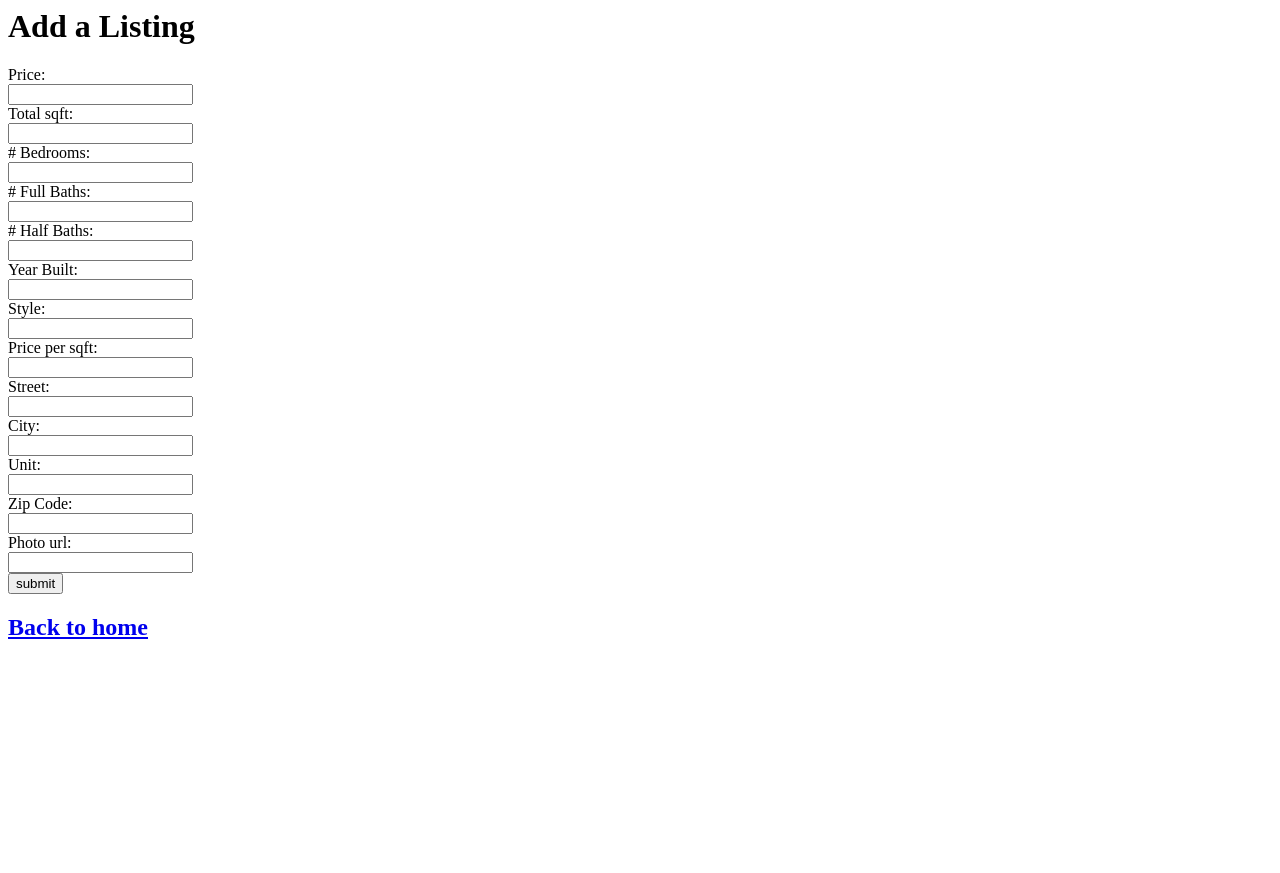
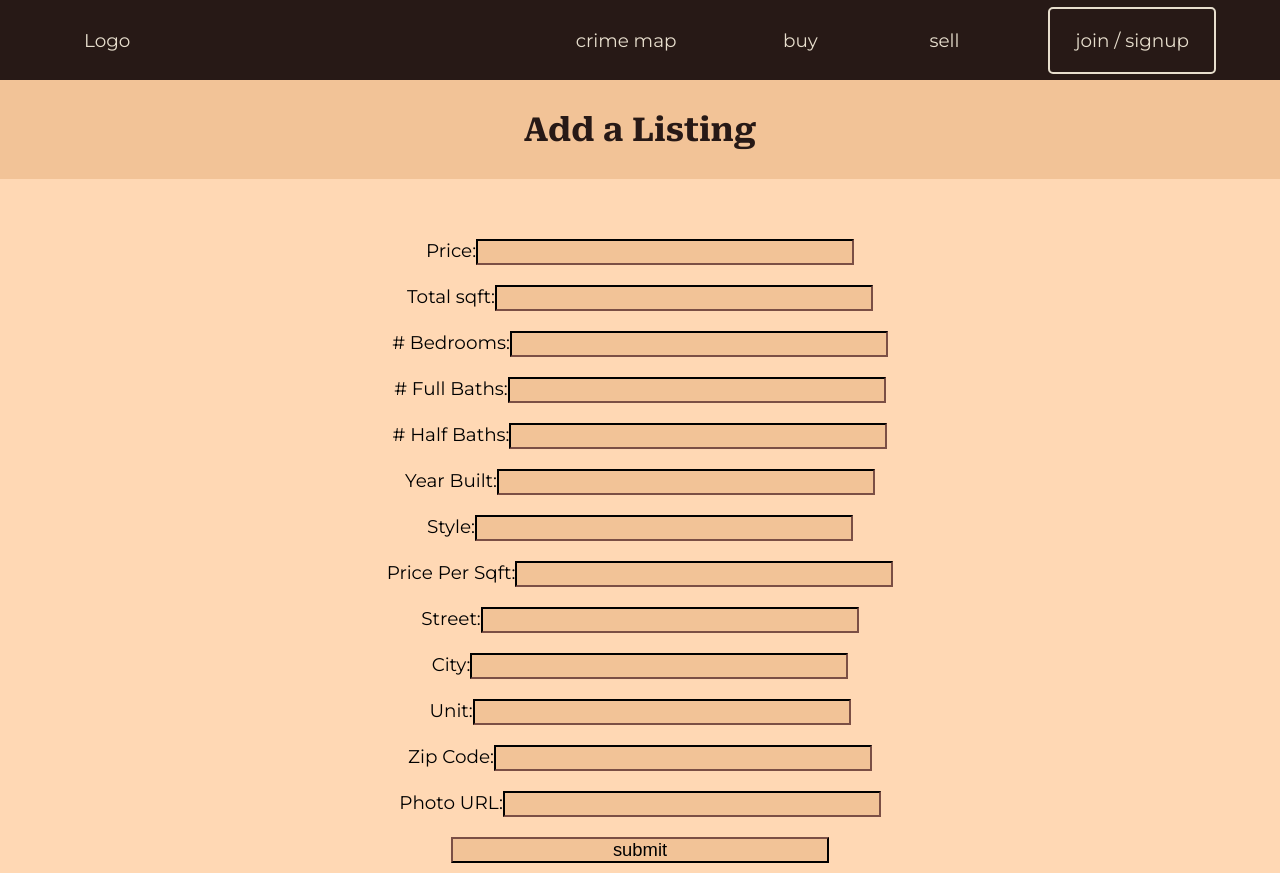
Before and after one commit to carlyswe/cop4710proj, a Flask app: page /addlisting in a window 1280 px wide. Before the commit the page ends 639 px from the top, so only its background shows below. Run offline with Flask 3, Linux system fonts and the light colour scheme.

Commit message:
added addlisting.html

```diff
--- a/Website/static/css/styles.css
+++ b/Website/static/css/styles.css
@@ -24,6 +24,7 @@
 .wrapper-home{
     overflow-x: hidden;
     position: relative;
+    background-color: var(--beige);
     width: 100%;
     height: 100%;
 }
@@ -475,10 +476,12 @@
     display: block;
     margin: auto;
     min-width: 200px;
+    color: var(--earth);
 
 }
 
 .school-info{
+    color: var(--earth);
     display: flex;
     background-color: var(--beige);
 }
@@ -509,6 +512,7 @@
     margin: auto;
     width: 80%;
     display: flex;
+    flex-wrap: wrap;
     justify-content: space-between;
 }
 
@@ -522,6 +526,7 @@
 
 .crime-head-container{
     margin: auto;
+    color: var(--earth);
     width: 80%;
 }
 
@@ -535,6 +540,7 @@
     border-radius: 5px;
     font-family: Montserrat;
     border: solid var(--earth) 2px;
+    min-width: 200px;
 }
 
 .box-text-1{
@@ -556,13 +562,14 @@
 .annual-crime-box{
     background-color: var(--sun);
     width: 40%;
+    min-width: 400px;
     height: auto;
     text-align: center;
     padding-top: 20px;
-    padding-bottom: 20px;
     border-radius: 5px;
     font-family: Montserrat;
     border: solid var(--earth) 2px;
+    margin-bottom: 100px;
 }
 
 .annual-text-1{
@@ -579,4 +586,57 @@
     border: solid 2px var(--earth);
     border-left: 0;
     border-right: 0;
+    border-top: 0;
 }
+
+.grid div:nth-of-type(5){
+    border-bottom: 0;
+}
+
+.grid p:nth-of-type(2){
+    font-weight: bold;
+}
+
+
+/**********************************************************
+                A D D  L I S T I N GS
+**********************************************************/
+.listing-header{
+    background-color:var(--tan);
+    width: 100%;
+    color: var(--earth);
+    font-size: calc(1.2vw + 1.2vh + 1vmin);
+}
+
+.listing-header h1{
+    font-family: 'Roboto Serif';
+    font-weight: bold;
+    margin: auto;
+    text-align: center;
+    padding: 30px;
+    padding-top: 110px;
+}
+
+.form{
+    padding-top: 50px;
+    display: block;
+    margin: auto;
+}
+.form div{
+    font-size: calc(0.5vw + 0.5vh + 1vmin);
+    font-family: Montserrat;
+    display: flex;
+    justify-content: center;
+    padding: 10px;
+}
+
+.form div > input {
+    background-color: var(--tan);
+    border-color: var(--earth);
+    width: 30%;
+}
+
+.form div > p {
+    float: left;
+    clear: left;
+}
--- a/Website/templates/addlisting.html
+++ b/Website/templates/addlisting.html
@@ -1,39 +1,105 @@
+<!DOCTYPE html>
     <html>
-    <body>
+        <head>
+            <meta charset="utf-8">
+            <meta http-equiv="X-UA-Compatible" content="IE=edge">
+            <title>Real Estate Site | Add a Listing</title>
+            <meta name="description" content="Find homes within safe counties in Florida.">
+            <meta name="viewport" content="width=device-width, initial-scale=1">
+            <link rel="stylesheet" href="../static/css/styles.css"/>
+            <link rel="preconnect" href="https://fonts.googleapis.com">
+            <link rel="preconnect" href="https://fonts.gstatic.com" crossorigin>
+            <link href="https://fonts.googleapis.com/css2?family=Montserrat:ital,wght@0,100..900;1,100..900&display=swap" rel="stylesheet">
+            <link rel="preconnect" href="https://fonts.googleapis.com">
+            <link rel="preconnect" href="https://fonts.gstatic.com" crossorigin>
+            <link href="https://fonts.googleapis.com/css2?family=Roboto+Serif:ital,opsz,wght@0,8..144,100..900;1,8..144,100..900&display=swap" rel="stylesheet">
+        </head>
+
+        <nav class="navbar">
+            <a class="logo nav-options" href="www.google.com">Logo</a>
+            <a class="nav-options" href="www.google.com">crime map</a>
+            <a class="nav-options" href="www.google.com">buy</a>
+            <a class="nav-options" href="www.google.com">sell</a>
+            <a class="join nav-options" href="www.google.com">join / signup</a>
+        </nav>
+
+        <body class="wrapper-home">
+            <div class="listing-header">
                 <h1>Add a Listing </h1>
+            </div>
+
+            <div class="form">
                 <form action = "{{ url_for('addlisting') }}" method = "POST">
-            Price: <br>
-            <input type = "number" name = "price" /><br>
-            Total sqft: <br>
-            <input type = "number" name = "sqft" /><br>
-            # Bedrooms: <br>
-            <input type = "number" name = "numbeds" /><br>
-            # Full Baths: <br>
-            <input type = "number" name = "numfullbaths" /><br>
-            # Half Baths: <br>
-            <input type = "number" name = "numhalfbaths" /><br>
-            Year Built: <br>
-            <input type = "number" name = "yearbuilt" /><br>
-            Style: <br>
-            <input type = "text" name = "style" /><br>
-            Price per sqft: <br>
-            <input type = "number" name = "pricepersqft" /><br>
-            Street: <br>
-            <input type = "text" name = "street" /><br>
-            City: <br>
-            <input type = "text" name = "city" /><br>
-            Unit: <br>
-            <input type = "text" name = "unit" /><br>
-            Zip Code: <br>
-            <input type = "number"  name = "zipcode" /><br>
+                    <div>
+                        <p>Price:</p>
+                        <input type = "number" name = "price" />
+                    </div>
 
-            Photo url: <br>
-            <input type = "url" name = "photourl" /><br>
+                    <div>
+                        <p>Total sqft:</p>
+                        <input type = "number" name = "sqft" />
+                    </div>
 
+                    <div>
+                        <p># Bedrooms:</p>
+                        <input type = "number" name = "numbeds" />
+                    </div>
 
+                    <div>
+                        <p># Full Baths:</p>
+                        <input type = "number" name = "numfullbaths" />
+                    </div>
 
-            <input type = "submit" value = "submit" /><br>
+                    <div>
+                        <p># Half Baths:</p>
+                        <input type = "number" name = "numhalfbaths" />
+                    </div>
+
+                    <div>
+                        <p>Year Built:</p>
+                        <input type = "number" name = "yearbuilt" />
+                    </div>
+
+                    <div>
+                        <p>Style: </p>
+                        <input type = "text" name = "style" />
+                    </div>
+
+                    <div>
+                        <p>Price Per Sqft:</p>
+                        <input type = "number" name = "pricepersqft" />
+                    </div>
+
+                    <div>
+                        <p>Street:</p>
+                        <input type = "text" name = "street" />
+                    </div>
+
+                    <div>
+                        <p>City:</p>
+                        <input type = "text" name = "city" />
+                    </div>
+
+                    <div>
+                        <p>Unit:</p>
+                        <input type = "text" name = "unit" />
+                    </div>
+
+                    <div>
+                        <p>Zip Code:</p>
+                        <input type = "number"  name = "zipcode" />
+                    </div>
+
+                    <div>
+                        <p>Photo URL:</p>
+                        <input type = "url" name = "photourl" />
+                    </div>
+
+                    <div>
+                        <input type = "submit" value = "submit" />
+                    </div>
                 </form>
-    <h2><a href = "/">Back to home</a></h2>
+            </div>
+
         </body>
     </html>
```
Also changed, not shown: Website/templates/house.html (+7 -2 lines). Lines whose indentation alone changed are shown as unchanged.
